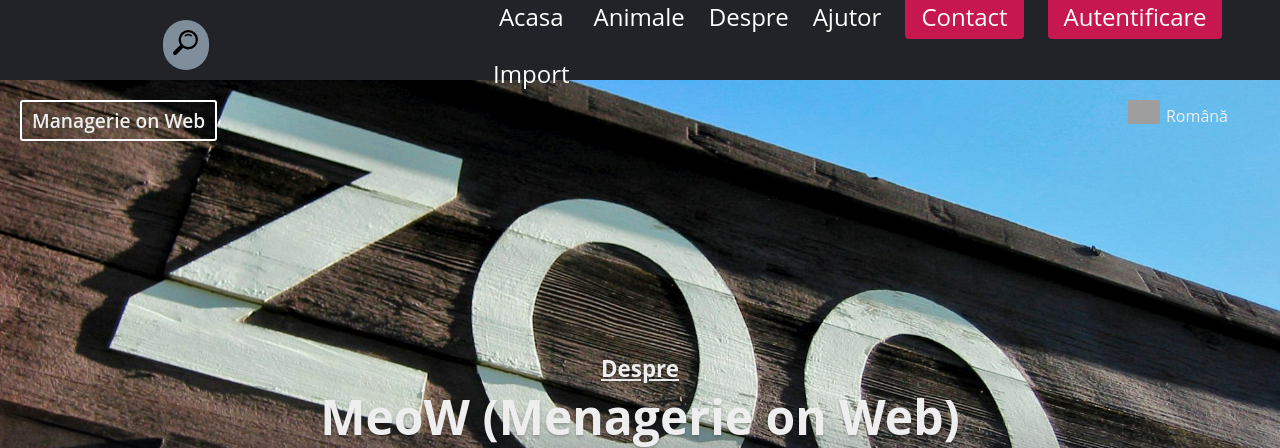
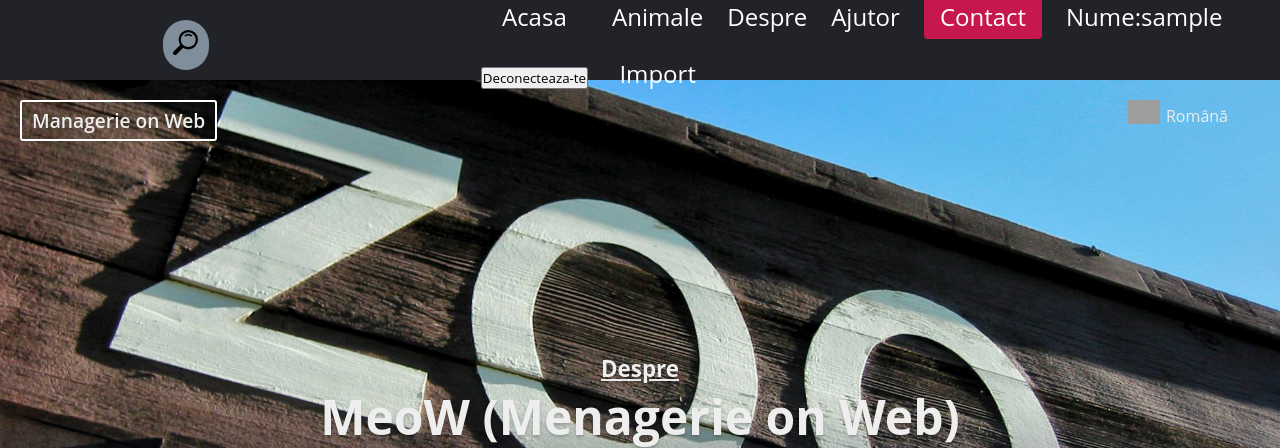
Before and after one commit to Alexandru-Lucaci/TW, a PHP site: page /TW/index.php in a window 1280 px wide. Shown: the top 448 px of the page. Run offline with PHP 8.4, Linux system fonts and the light colour scheme; the visitor is signed in with stand-in values (Sample User, id 1); some libraries are stand-ins or nearby versions; grey boxes are pictures that could not be loaded.

Commit message:
Improved NavBar
The Navigation Bar now shows:
- in case you are logged in , your username and a logout button
-in case you aren't logged in , it shows the login/register button

```diff
--- a/views/templates/NavBar.phtml
+++ b/views/templates/NavBar.phtml
@@ -36,11 +36,27 @@
             <li>
                 <a href="index.php?load=Contact/show" class="nav-links nav-links-btn">Contact</a>
             </li>
-            <li>
-                <a href="index.php?load=Login/show" class="nav-links nav-links-btn"
-                >Autentificare</a
-                >
-            </li>
+            <?php
+                if(isset($_SESSION['loggedIn'])&&$_SESSION['loggedIn']==1){
+                    $username=$_SESSION['username'];
+
+                    echo "<li><a href=\"index.php?load=Settings/show\" class=\"nav-links\">Nume:$username</a></li>";
+
+                    echo "<li>";
+                        echo "<form action=\"index.php\" method=\"post\">";
+                            echo "<input type=\"hidden\" name=\"load\" value=\"Settings/update\" />";
+                            echo "<input type=\"hidden\" name=\"function\" value=\"logout\" />";
+
+                            echo "<input type=\"submit\" value=\"Deconecteaza-te\" />";
+
+                        echo "</form>";
+                    echo "</li>";
+                }
+                else{
+                    echo "<li> <a href=\"index.php?load=Login/show\" class=\"nav-links nav-links-btn\">Autentificare</a></li>";
+                }
+            ?>
+
             <li><a href="index.php?load=Import/show" class="nav-links">Import</a></li>
             <!-- <li><a href="" class="nav-links ">Login</a></li> -->
         </ul>
```
